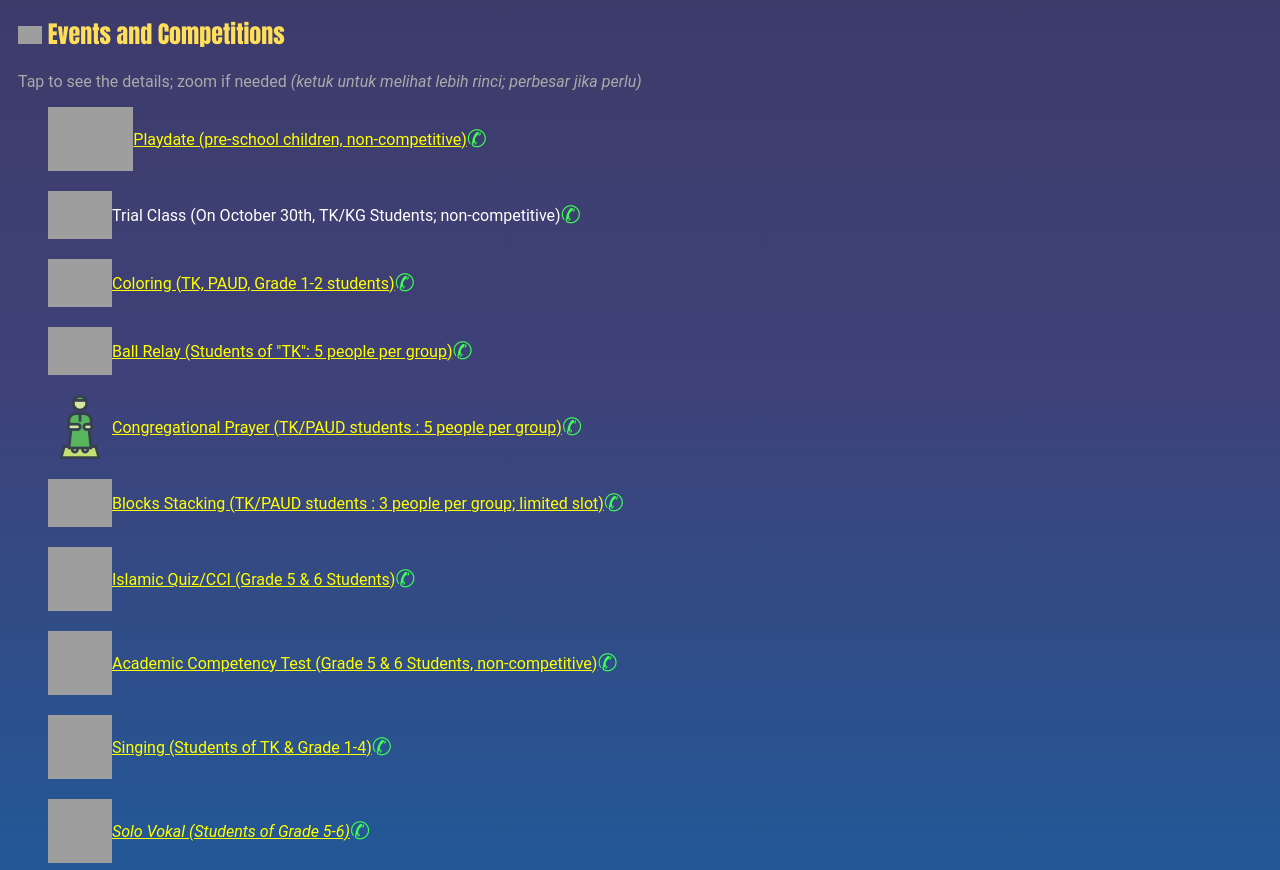
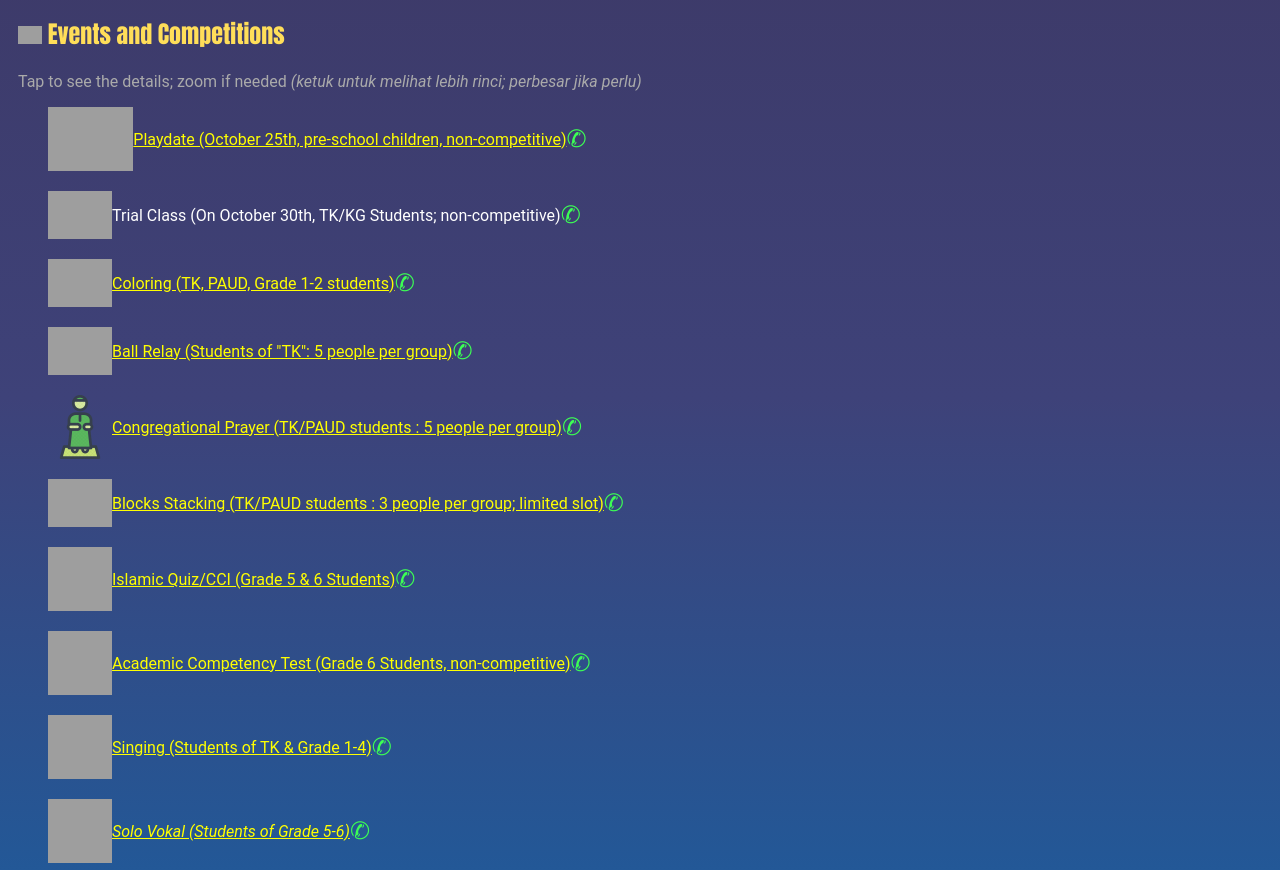
Before and after one commit to muhammadfadlian138/ohais2025, a plain HTML site: page index.html in a window 1280 px wide. Shown: the part 660-1530 px from the top of the page. Drawn offline with Linux system fonts and the light colour scheme; grey boxes are pictures that could not be loaded.

Commit message:
Update index.html

```diff
--- a/index.html
+++ b/index.html
@@ -158,7 +158,7 @@
     <p style="color:#aaa">Tap to see the details; zoom if needed <i>(ketuk untuk melihat lebih rinci; perbesar jika perlu)</i></p>
     <!--ul-->
   <ul>
-    <li><img src="https://icons.iconarchive.com/icons/archigraphs/tea-party/64/Tea-Cup-icon.png" height="64"><a target="_blank" href="https://drive.google.com/file/d/1j3unmZhDz5bRCbpeTM6V1WByPJWwd_ko/view?usp=sharing" style="color:yellow">Playdate (pre-school children, non-competitive)</a><a target="_blank" style="color:#3CFF54; text-decoration:none; font-size:24px;" href="https://wa.me/6285717185079">✆</a><!--  | <a href="#">Registration form</a>--></li>
+    <li><img src="https://icons.iconarchive.com/icons/archigraphs/tea-party/64/Tea-Cup-icon.png" height="64"><a target="_blank" href="https://drive.google.com/file/d/1j3unmZhDz5bRCbpeTM6V1WByPJWwd_ko/view?usp=sharing" style="color:yellow">Playdate (October 25th, pre-school children, non-competitive)</a><a target="_blank" style="color:#3CFF54; text-decoration:none; font-size:24px;" href="https://wa.me/6285717185079">✆</a><!--  | <a href="#">Registration form</a>--></li>
     <li><img src="https://icons.iconarchive.com/icons/icons8/windows-8/64/Science-Classroom-icon.png" width="64"><!-- <a target="_blank" href="#" style="color:yellow"> -->Trial Class <!-->(On October 30th, TK/KG Students;</i> non-competitive)<!-- </a> --><a target="_blank" style="color:#3CFF54; text-decoration:none; font-size:24px;" href="https://wa.me/62817279799">✆</a><!--  | <a href="#">Registration form</a> --></li>
     <li><img src="https://icons.iconarchive.com/icons/custom-icon-design/pretty-office-10/64/Color-pencils-icon.png" width="64"><a target="_blank" href="https://docs.google.com/document/d/e/2PACX-1vRqxe0IHUoGCHVP5wkH3qugJC2G9o1g0kQTc_8YdfWPvOE8nBIsSbJI2BtY_VmauA/pub" style="color:yellow">Coloring (TK, PAUD, Grade 1-2 students)</a><a target="_blank" style="color:#3CFF54; text-decoration:none; font-size:24px;" href="https://wa.me/6285711384318">✆</a></li>
     <li><img src="https://icons.iconarchive.com/icons/martin-berube/sport/64/Soccer-icon.png" width="64"><a target="_blank" href="https://docs.google.com/document/d/e/2PACX-1vReZJRwtR_1632E8xwrBeycHGxghRImbZAlcAkrHPyHTFzACk2Ukk-xCecPwMpJ0Q/pub" style="color:yellow">Ball Relay (Students of "TK": 5 people per group)</a><a target="_blank" style="color:#3CFF54; text-decoration:none; font-size:24px;" href="https://wa.me/6285711384318">✆</a></li>
@@ -166,7 +166,7 @@
     <li><img src="https://icons.iconarchive.com/icons/everaldo/crystal-clear/64/Device-blockdevice-cubes-icon.png" width="64"><a target="_blank" href="https://docs.google.com/document/d/e/2PACX-1vQ8t8WngpofqZv_dVsM0XzS8ayfX8dWmVK2BBtvwaR3Q7fXm8kurblHpuNmuYK_Ww/pub" style="color:yellow">Blocks Stacking (TK/PAUD students : 3 people per group; limited slot)</a><a target="_blank" style="color:#3CFF54; text-decoration:none; font-size:24px;" href="https://wa.me/6285711384318" style="color:yellow">✆</a><!--  | <a href="#">Registration form</a> --></li>
     <!--li><img src="https://icons.iconarchive.com/icons/streamlineicons/streamline-ux-free/64/teacher-maths-female-icon.png" width="64"><a target="_blank" href="#" style="color:yellow">Literacy and Numeracy Competition (Students of Grade 1)</a>  | <a href="#">Registration form</a> </li-->
     <li><img src="https://icons.iconarchive.com/icons/tatice/cristal-intense/64/Help-icon.png" width="64" height="64"><a target="_blank" href="https://docs.google.com/document/d/e/2PACX-1vRRa_2C1lbO4eDWtOtS91dJRUoT1FjyKO1z0leF8Guq5L2CBzyT6KIBj2xnXsHWpg/pub" style="color:yellow">Islamic Quiz/CCI (Grade 5 & 6 Students)</a><a target="_blank" style="color:#3CFF54; text-decoration:none; font-size:24px;" href="https://wa.me/6285693631359">✆</a></li><!--  | <a href="#">Registration form</a> -->
-    <li><img src="https://icons.iconarchive.com/icons/custom-icon-design/flatastic-7/64/Test-paper-icon.png" width="64" height="64"><a target="_blank" href="https://docs.google.com/document/d/e/2PACX-1vQYocySplM2oE-UpGqa7Ch7bpCbfgq_yJZem-0aDgru9OFaI6zDifLfYGTxT9LNw2a6LIkgKgb2izpW/pub" style="color:yellow">Academic Competency Test (Grade 5 & 6 Students, non-competitive)</a> <a target="_blank" style="color:#3CFF54; text-decoration:none; font-size:24px;" href="https://wa.me/6285693631359">✆</a></li><!--  | <a href="#">Registration form</a> -->
+    <li><img src="https://icons.iconarchive.com/icons/custom-icon-design/flatastic-7/64/Test-paper-icon.png" width="64" height="64"><a target="_blank" href="https://docs.google.com/document/d/e/2PACX-1vQYocySplM2oE-UpGqa7Ch7bpCbfgq_yJZem-0aDgru9OFaI6zDifLfYGTxT9LNw2a6LIkgKgb2izpW/pub" style="color:yellow">Academic Competency Test (Grade 6 Students, non-competitive)</a> <a target="_blank" style="color:#3CFF54; text-decoration:none; font-size:24px;" href="https://wa.me/6285693631359">✆</a></li><!--  | <a href="#">Registration form</a> -->
     <li><img src="https://icons.iconarchive.com/icons/dapino/cute-chicken/64/singing-chicken-icon.png" width="64" height="64"><a target="_blank" href="https://docs.google.com/document/d/e/2PACX-1vQDsQgRweLm1OG-fRvhu9Y9rCGVvfQxzhG9whZKV6Ew9xvFMSAmW1K6E5tMUyw6RQ/pub" style="color:yellow">Singing (Students of TK & Grade 1-4)</a><a target="_blank" style="color:#3CFF54; text-decoration:none; font-size:24px;" href="https://wa.me/6282267566398">✆</a></li>
     <li><img src="https://icons.iconarchive.com/icons/papirus-team/papirus-apps/64/vocal-icon.png" width="64" height="64"><a target="_blank" href="https://docs.google.com/document/d/e/2PACX-1vRVotv_AKW1dwWCjbwENF8m44fZOo32vamapWfqPeyXAfXLKCb5VyfUGtdUCLxWvw/pub" style="color:yellow"><i>Solo Vokal (Students of Grade 5-6)</i></a><a target="_blank" style="color:#3CFF54; text-decoration:none; font-size:24px;" href="https://wa.me/6285693631359">✆</a></li>
     <li><img src="https://icons.iconarchive.com/icons/raindropmemory/down-to-earth/64/G12-Book-2-icon.png" width="64" height="64"><a target="_blank" href="https://docs.google.com/document/d/e/2PACX-1vRIw0fqzkWWxgu63ggAo1m8UtdRNDoDsm3amTUR5yaBeQ3aUc8OVS5x4wrY2LJKFB180ks8n5IldNX-/pub" style="color:yellow">Story Telling (Grade 5-6 students)</a><a target="_blank" style="color:#3CFF54; text-decoration:none; font-size:24px;" href="https://wa.me/6285693631359">✆</a></li>
```
